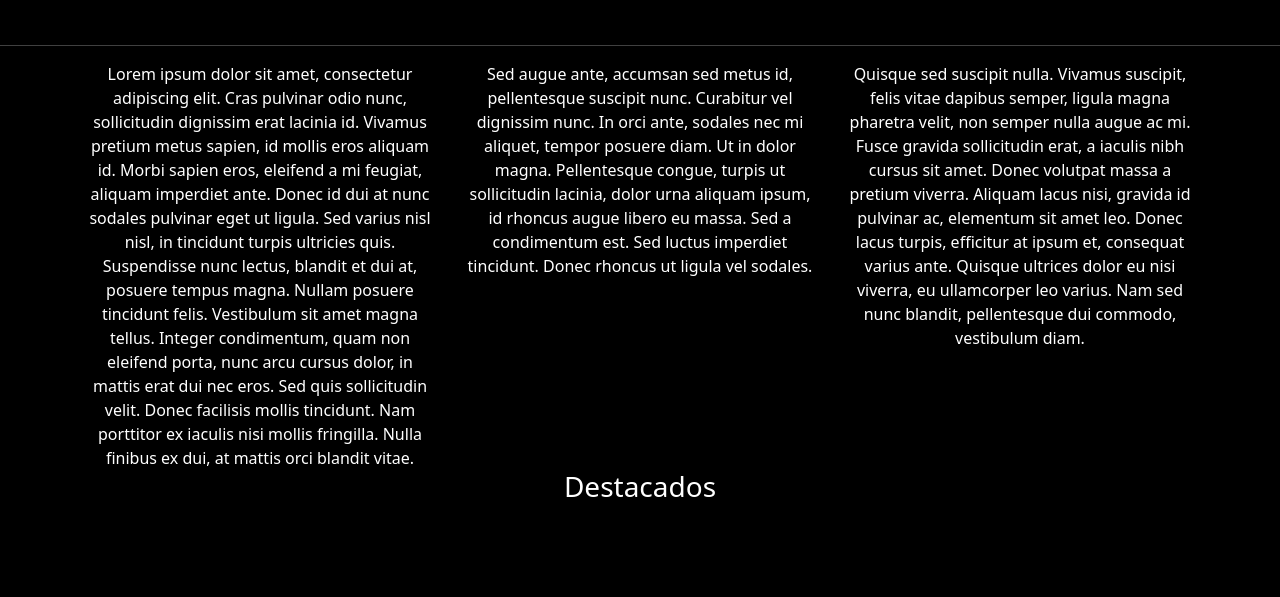
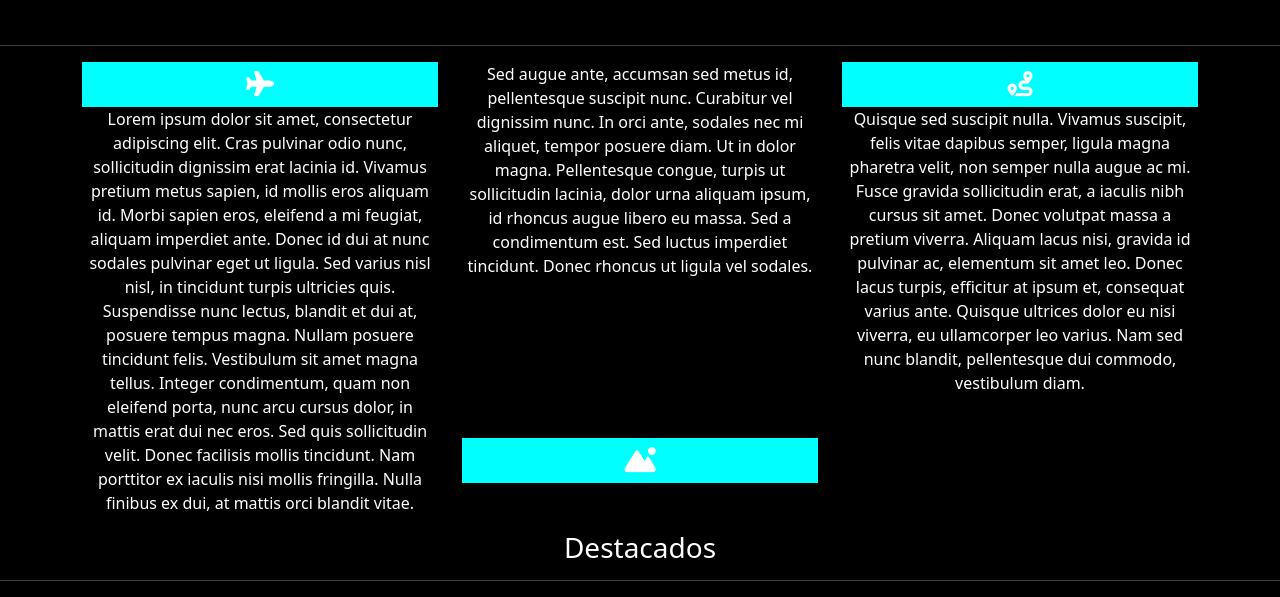
Before and after one commit to LucasMellaL/ViajesChile, a plain HTML site: page index.html in a window 1280 px wide. Shown: the part 1021-1618 px from the top of the page. Before the commit the page ends 1532 px from the top, so only its background shows below. Drawn offline with nearby package versions, Linux system fonts and the light colour scheme.

Commit message:
quienesSomos

```diff
--- a/assets/css/style.css
+++ b/assets/css/style.css
@@ -9,3 +9,12 @@ body {
 
    color:#000000;
 }
+#cajitas {
+    background-color:#00ffff ;
+    padding: 10px;
+    font-size: 25px;
+}
+.hr {
+    margin: 10%;
+    border-radius: 10%;
+}
--- a/index.html
+++ b/index.html
@@ -8,6 +8,9 @@
     <link href="https://cdn.jsdelivr.net/npm/bootstrap@5.3.3/dist/css/bootstrap.min.css" rel="stylesheet"
         integrity="sha384-QWTKZyjpPEjISv5WaRU9OFeRpok6YctnYmDr5pNlyT2bRjXh0JMhjY6hW+ALEwIH" crossorigin="anonymous">
     <link rel="stylesheet" href="./assets/css/style.css">
+    <link rel="stylesheet" href="https://cdnjs.cloudflare.com/ajax/libs/font-awesome/6.5.2/css/all.min.css"
+        integrity="sha512-SnH5WK+bZxgPHs44uWIX+LLJAJ9/2PkPKZ5QiAj6Ta86w+fsb2TkcmfRyVX3pBnMFcV7oQPJkl9QevSCWr3W6A=="
+        crossorigin="anonymous" referrerpolicy="no-referrer" />
 </head>
 
 <body>
@@ -69,28 +72,57 @@
         <div class="container text-center">
             <div class="row">
                 <div class="col">
-                    Lorem ipsum dolor sit amet, consectetur adipiscing elit. Cras pulvinar odio nunc, sollicitudin
+                    <div id="cajitas"class="col">
+                        <div class="row">
+                            <i class="fa-solid fa-plane"></i>
+                        </div>
+                    </div>
+                    <p>Lorem ipsum dolor sit amet, consectetur adipiscing elit. Cras pulvinar odio nunc, sollicitudin
                         dignissim erat lacinia id. Vivamus pretium metus sapien, id mollis eros aliquam id. Morbi sapien
-                    eros, eleifend a mi feugiat, aliquam imperdiet ante. Donec id dui at nunc sodales pulvinar eget ut
-                    ligula. Sed varius nisl nisl, in tincidunt turpis ultricies quis. Suspendisse nunc lectus, blandit
-                    et dui at, posuere tempus magna. Nullam posuere tincidunt felis. Vestibulum sit amet magna tellus.
-                    Integer condimentum, quam non eleifend porta, nunc arcu cursus dolor, in mattis erat dui nec eros.
-                    Sed quis sollicitudin velit. Donec facilisis mollis tincidunt. Nam porttitor ex iaculis nisi mollis
+                        eros, eleifend a mi feugiat, aliquam imperdiet ante. Donec id dui at nunc sodales pulvinar eget
+                        ut
+                        ligula. Sed varius nisl nisl, in tincidunt turpis ultricies quis. Suspendisse nunc lectus,
+                        blandit
+                        et dui at, posuere tempus magna. Nullam posuere tincidunt felis. Vestibulum sit amet magna
+                        tellus.
+                        Integer condimentum, quam non eleifend porta, nunc arcu cursus dolor, in mattis erat dui nec
+                        eros.
+                        Sed quis sollicitudin velit. Donec facilisis mollis tincidunt. Nam porttitor ex iaculis nisi
+                        mollis
                         fringilla. Nulla finibus ex dui, at mattis orci blandit vitae.
+                    </p>
                 </div>
                 <div class="col">
-                    Sed augue ante, accumsan sed metus id, pellentesque suscipit nunc. Curabitur vel dignissim nunc. In
+                    <p>
+                        Sed augue ante, accumsan sed metus id, pellentesque suscipit nunc. Curabitur vel dignissim nunc.
+                        In
                         orci ante, sodales nec mi aliquet, tempor posuere diam. Ut in dolor magna. Pellentesque congue,
-                    turpis ut sollicitudin lacinia, dolor urna aliquam ipsum, id rhoncus augue libero eu massa. Sed a
+                        turpis ut sollicitudin lacinia, dolor urna aliquam ipsum, id rhoncus augue libero eu massa. Sed
+                        a
                         condimentum est. Sed luctus imperdiet tincidunt. Donec rhoncus ut ligula vel sodales.
+                    </p><br><br><br><br><br><br>
+                    <div id="cajitas"class="col">
+                        <div class="row">
+                            <i class="fa-solid fa-mountain-sun"></i>
+                        </div>
+                    </div>
                 </div>
                 <div class="col">
+                    <div id="cajitas"class="col">
+                        <div class="row">
+                            <i class="fa-solid fa-route"></i>
+                        </div>
+                    </div>
+                    <p>
                         Quisque sed suscipit nulla. Vivamus suscipit, felis vitae dapibus semper, ligula magna pharetra
                         velit, non semper nulla augue ac mi. Fusce gravida sollicitudin erat, a iaculis nibh cursus sit
-                    amet. Donec volutpat massa a pretium viverra. Aliquam lacus nisi, gravida id pulvinar ac, elementum
+                        amet. Donec volutpat massa a pretium viverra. Aliquam lacus nisi, gravida id pulvinar ac,
+                        elementum
                         sit amet leo. Donec lacus turpis, efficitur at ipsum et, consequat varius ante. Quisque ultrices
-                    dolor eu nisi viverra, eu ullamcorper leo varius. Nam sed nunc blandit, pellentesque dui commodo,
+                        dolor eu nisi viverra, eu ullamcorper leo varius. Nam sed nunc blandit, pellentesque dui
+                        commodo,
                         vestibulum diam.
+                    </p>
                 </div>
             </div>
         </div>
@@ -98,13 +130,15 @@
     </section>
     <section id="destacados">
         <h3>Destacados</h3>
+        <hr>
 
     </section>
     <section id="contacto">
 
 
     </section>
-    <script src="https://code.jquery.com/jquery-3.7.1.js" integrity="sha256-eKhayi8LEQwp4NKxN+CfCh+3qOVUtJn3QNZ0TciWLP4=" crossorigin="anonymous"></script>
+    <script src="https://code.jquery.com/jquery-3.7.1.js"
+        integrity="sha256-eKhayi8LEQwp4NKxN+CfCh+3qOVUtJn3QNZ0TciWLP4=" crossorigin="anonymous"></script>
     <script src="./assets/js/script.js"></script>
     <script src="https://cdn.jsdelivr.net/npm/bootstrap@5.3.3/dist/js/bootstrap.bundle.min.js"
         integrity="sha384-YvpcrYf0tY3lHB60NNkmXc5s9fDVZLESaAA55NDzOxhy9GkcIdslK1eN7N6jIeHz"
```
Lines whose indentation alone changed are shown as unchanged.
